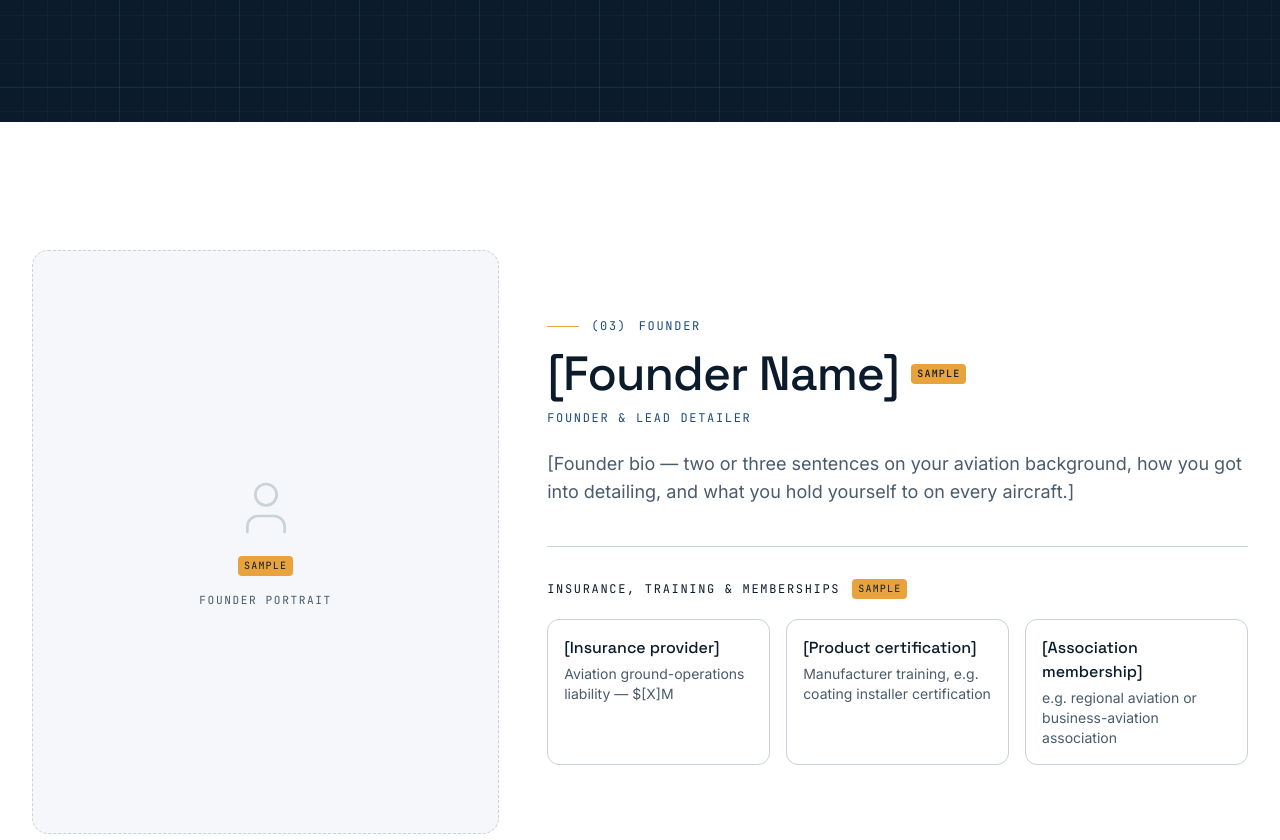
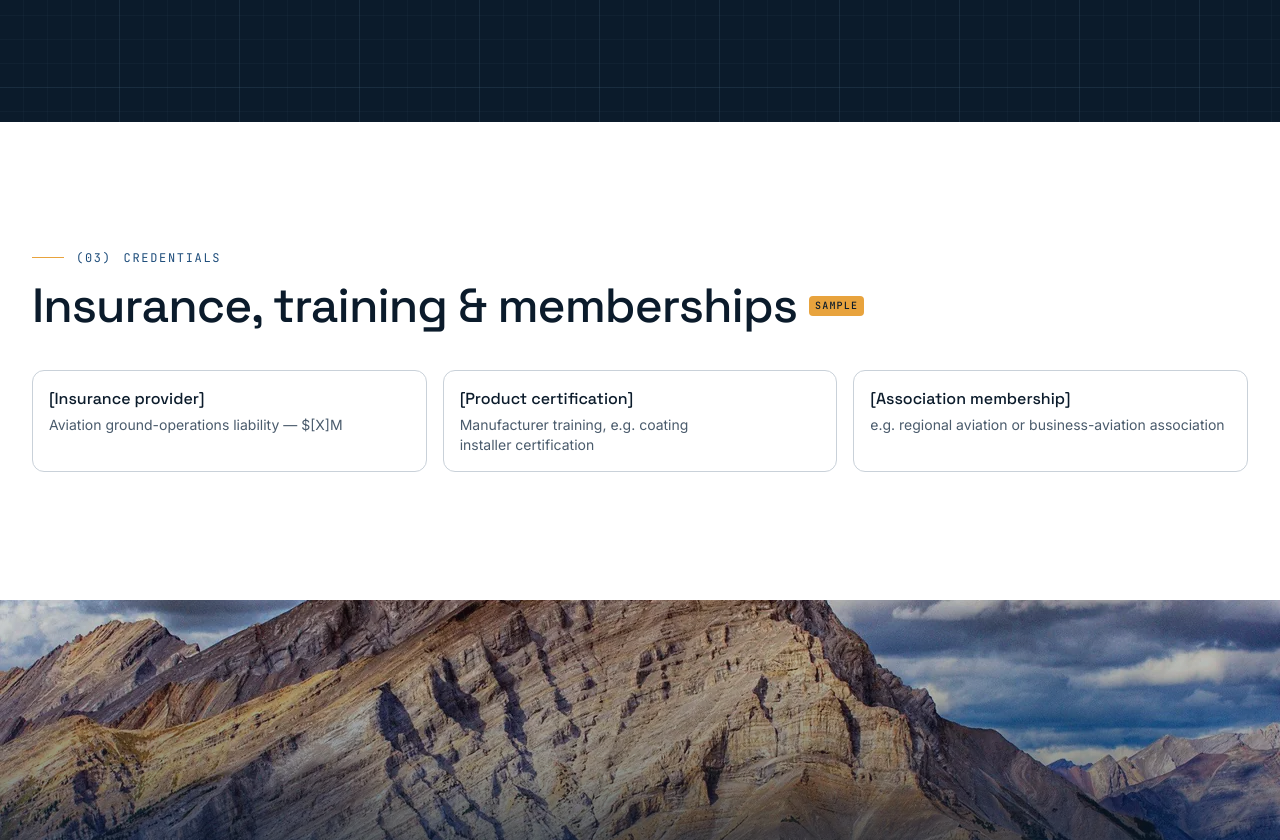
Before and after one commit to adisha-git/sriAero, a Next.js app: page /about in a window 1280 px wide. Shown: the part 1960-2800 px from the top of the page. Built offline with nearby package versions, Linux system fonts and the light colour scheme; no server answers.

Commit message:
Remove founder section from About page
Co-Authored-By: Claude Opus 5.5 <noreply@anthropic.com>

```diff
--- a/src/app/about/page.tsx
+++ b/src/app/about/page.tsx
@@ -1,4 +1,3 @@
-import { User } from "lucide-react";
 import { FinalCta } from "@/components/home/FinalCta";
 import { Icon, type IconName } from "@/components/ui/Icon";
 import { PageHero } from "@/components/ui/PageHero";
@@ -88,30 +87,14 @@ export default function AboutPage() {
         </div>
       </section>
 
-      <section aria-labelledby="founder-title" className="bg-white py-24 sm:py-32">
-        <div className="container-x grid items-center gap-12 lg:grid-cols-[0.8fr_1.2fr]">
-          <div className="relative">
-            {/* PLACEHOLDER – replace with a portrait of the founder (add to /images-src, run npm run images, use <Picture>) */}
-            <div className="flex aspect-[4/5] flex-col items-center justify-center gap-4 rounded-2xl border border-dashed border-aluminium bg-cloud text-slate">
-              <User aria-hidden="true" className="size-16 text-aluminium" strokeWidth={1} />
-              <PlaceholderBadge />
-              <span className="label-mono text-[0.7rem]">Founder portrait</span>
-            </div>
-          </div>
-          <div>
-            <SectionLabel index="03">Founder</SectionLabel>
-            <h2 id="founder-title" className="mt-4 flex flex-wrap items-center gap-3 text-4xl font-medium text-navy sm:text-5xl">
-              {site.founder.name} <PlaceholderBadge />
+      {certifications.length > 0 && (
+        <section aria-labelledby="credentials-title" className="bg-white py-24 sm:py-32">
+          <div className="container-x">
+            <SectionLabel index="03">Credentials</SectionLabel>
+            <h2 id="credentials-title" className="mt-4 flex flex-wrap items-center gap-3 text-4xl font-medium text-navy sm:text-5xl">
+              Insurance, training & memberships <PlaceholderBadge />
             </h2>
-            <p className="label-mono mt-3 text-horizon">{site.founder.role}</p>
-            <p className="mt-6 text-lg text-slate">{site.founder.bio}</p>
-
-            {certifications.length > 0 && (
-              <div className="mt-10 border-t border-aluminium pt-8">
-                <h3 className="label-mono flex items-center gap-3 text-navy">
-                  Insurance, training & memberships <PlaceholderBadge />
-                </h3>
-                <ul className="mt-5 grid gap-4 sm:grid-cols-3">
+            <ul className="mt-10 grid gap-4 sm:grid-cols-3">
               {certifications.map((c) => (
                 <li key={c.name} className="rounded-xl border border-aluminium p-4">
                   <p className="font-display font-medium text-navy">{c.name}</p>
@@ -120,10 +103,8 @@ export default function AboutPage() {
               ))}
             </ul>
           </div>
+        </section>
       )}
-          </div>
-        </div>
-      </section>
 
       <section aria-label="Alberta skies" className="relative h-[42vh] min-h-72 overflow-hidden bg-navy">
         <Picture name="rockies-gondola" alt="Rocky Mountain peaks under a dramatic cloudy sky near Banff, Alberta" className="h-full w-full object-cover opacity-80" />
--- a/src/config/site.ts
+++ b/src/config/site.ts
@@ -53,13 +53,6 @@ export const site = {
     instagramHandle: "@sriaero", // PLACEHOLDER – replace with real data
     facebook: "https://www.facebook.com/sriaero", // PLACEHOLDER – replace with real data
     linkedin: "https://www.linkedin.com/company/sriaero", // PLACEHOLDER – replace with real data
-  },
-
-  founder: {
-    name: "[Founder Name]", // PLACEHOLDER – replace with real data
-    role: "Founder & Lead Detailer", // PLACEHOLDER – replace with real data
-    // PLACEHOLDER – replace with real data
-    bio: "[Founder bio — two or three sentences on your aviation background, how you got into detailing, and what you hold yourself to on every aircraft.]",
   },
 
   /** Year the business started — used for "Est." label. */
```
Lines whose indentation alone changed are shown as unchanged.
